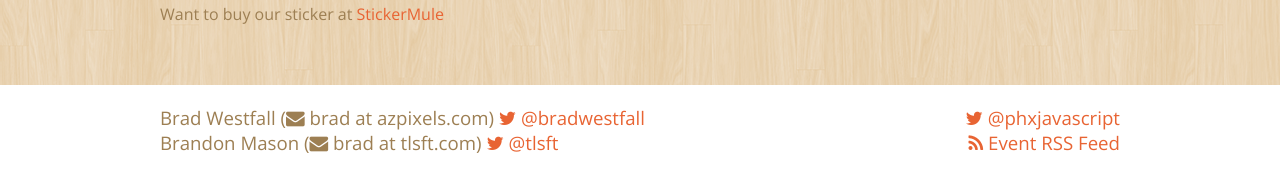
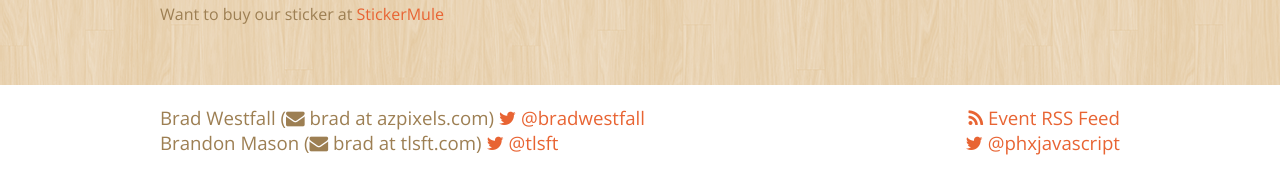
Before and after one commit to bradwestfall/phoenixjavascript, a Jekyll site: the page built from index.html, in a window 1280 px wide and 900 px high, scrolled down 812 px. Shown: the part 725-897 px from the top of the window. Built offline with Jekyll 4.4.1, drawn with Linux system fonts in a browser that asks for light colours; some web fonts are replaced; comment, search, counter and statistics services are not loaded.

Commit message:
test push

```diff
--- a/_includes/footer.html
+++ b/_includes/footer.html
@@ -13,8 +13,8 @@
 			</div>
 		</div>
 		<div class="general">
+			<a href="{{ "/feed.xml" | prepend: site.baseurl }}"><i class="fa fa-rss"></i> Event RSS Feed</a>
 			<a href="http://twitter.com/phxjavascript"><i class="fa fa-twitter"></i> @phxjavascript</a>
-			<a href="{{ "/feed.xml" | prepend: site.baseurl }}"><i class="fa fa-rss"></i> Event RSS Feed</a>
 		</div>
 	</div>
 </footer>
```
Also changed, not shown: events.html (line endings or trailing spaces).
